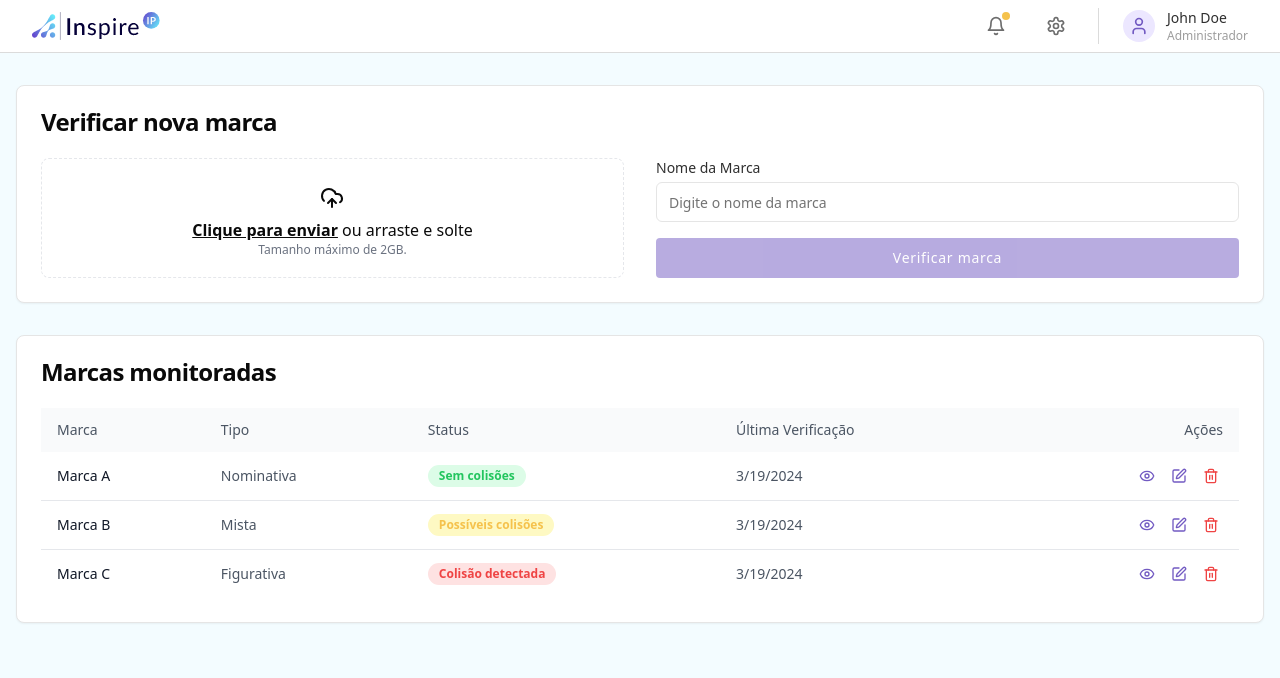
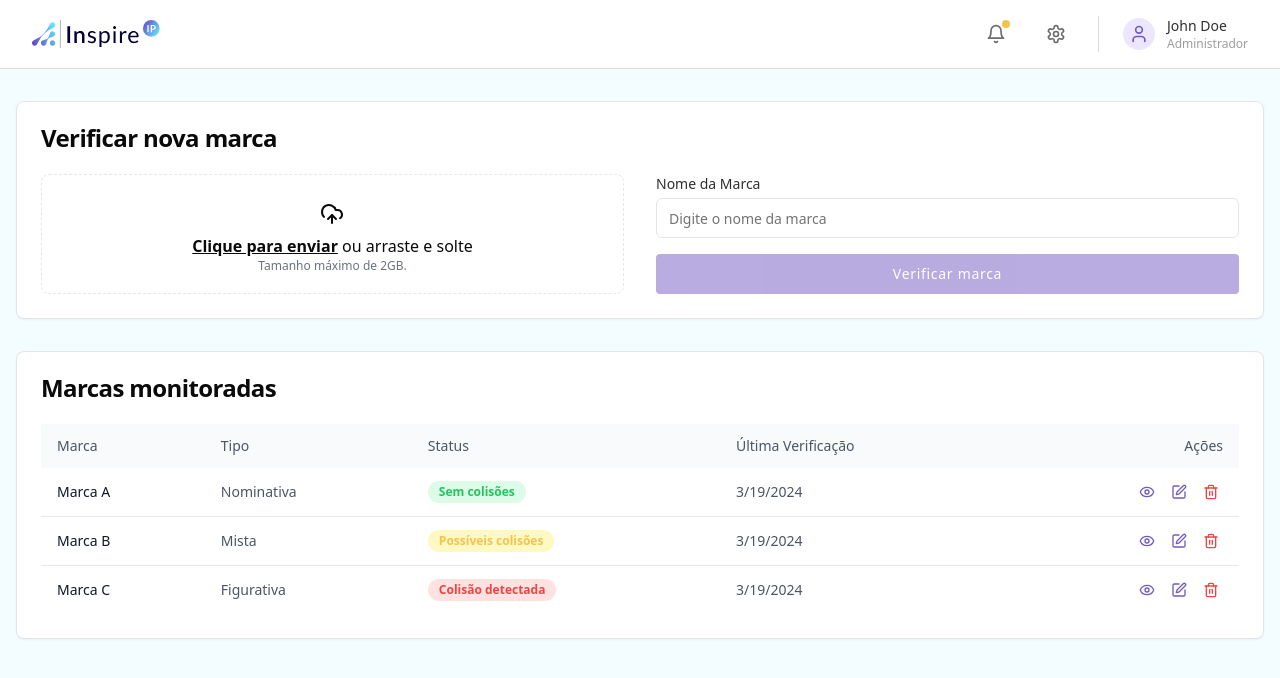
Before and after one commit to rafaeelricco/ambev-poc-app, a Next.js app: page / in a window 1280 px wide. Shown: the top 678 px of the page. Built offline with nearby package versions, Linux system fonts and the light colour scheme; no server answers.

Commit message:
refactor: dialog component styles and remove unnecessary props

```diff
--- a/src/components/ui/dialog.tsx
+++ b/src/components/ui/dialog.tsx
@@ -44,7 +44,6 @@ const DialogContent = React.forwardRef<
          )}
          {...props}
       >
-         <DialogTitle className="opacity-0">content</DialogTitle>
          {children}
       </DialogPrimitive.Content>
    </DialogPortal>
--- a/src/features/trademark-similarity/brand-verification.tsx
+++ b/src/features/trademark-similarity/brand-verification.tsx
@@ -206,7 +206,7 @@ const BrandVerification: React.FC = () => {
    return (
       <React.Fragment>
          <div className="min-h-screen bg-[#F3FCFF]">
-            <nav className="w-full bg-white border-b border-[#DBDBDB] px-4 py-2">
+            <nav className="w-full bg-white border-b border-[#DBDBDB] px-4 py-4">
                <div className="container flex items-center justify-between">
                   <div className="flex items-center space-x-2">
                      <Logo className="w-32 h-8" />
```
